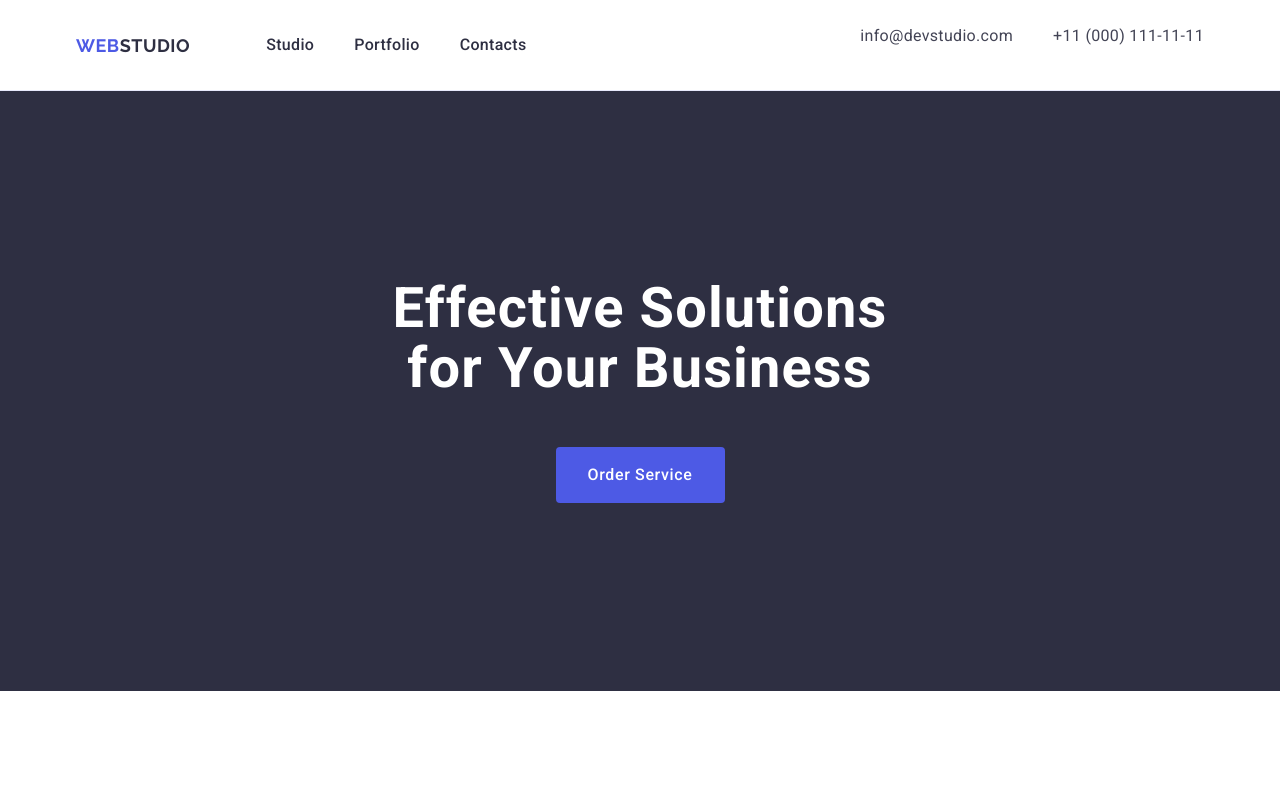
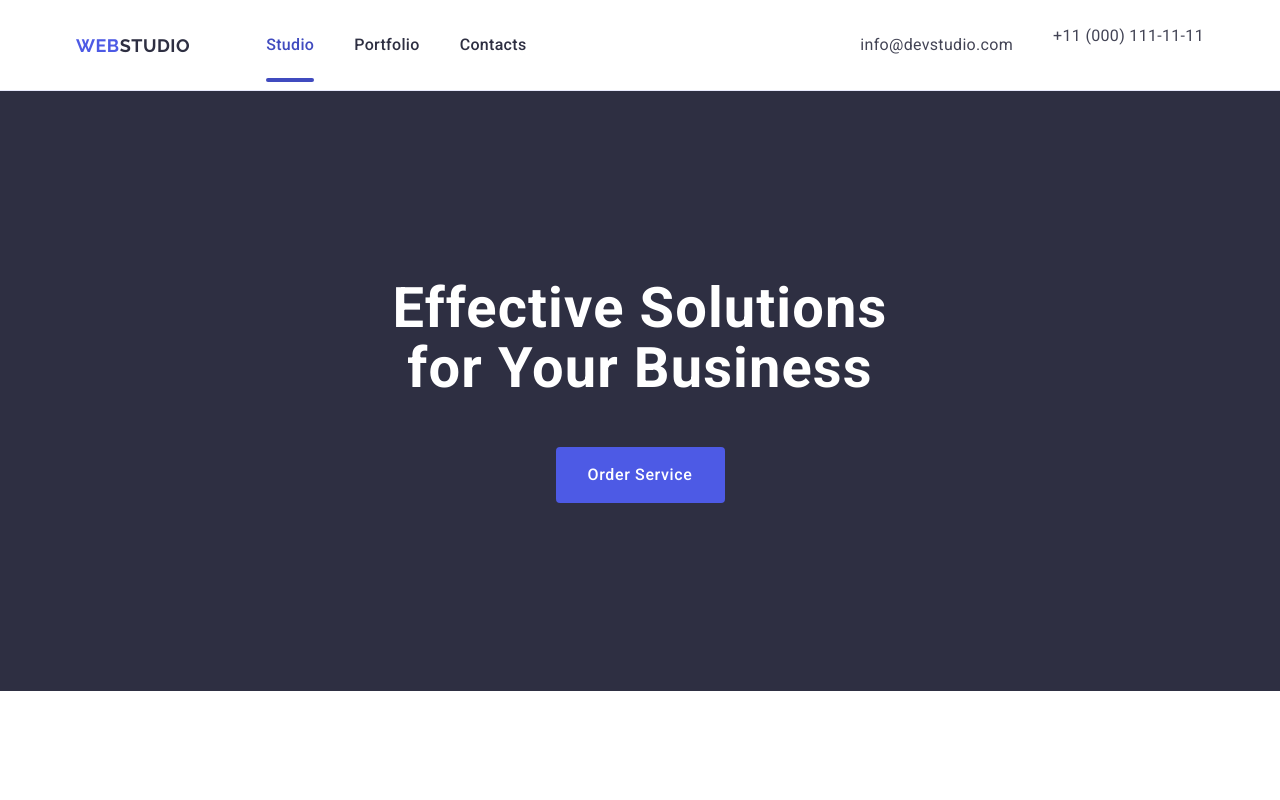
Before and after one commit to Yuliia-sketch/goit-markup-hw-04, a plain HTML site: page index.html in a window 1280 px wide. Shown: the top 800 px of the page. Drawn offline with nearby package versions, Linux system fonts and the light colour scheme.

Commit message:
add hw-04

```diff
--- a/css/styles.css
+++ b/css/styles.css
@@ -66,8 +66,22 @@ a{
     line-height: 1.5;
     letter-spacing: 0.02em;
     color: #2e2f42;
+    transition: color 250ms cubic-bezier(0.4, 0, 0.2, 1);
 }
-.nav-link:hover,.nav-link:focus,.contacts-link:hover,.contacts-link:focus{
+.nav-link.current{
+    position: relative;
+}
+.nav-link.current::after{
+    content: "";
+    position: absolute;
+    left: 0;
+    bottom: -1px;
+    width: 100%;
+    height: 4px;
+    border-radius: 2px;
+    background-color: #404bbf;
+}
+.nav-link:hover,.nav-link:focus,.contacts-link:hover,.contacts-link:focus, .nav-link.current{
     color:#404bbf;
 }
 .contacts-list{
@@ -187,7 +201,6 @@ a{
     background: #f4f4fd;
 }
 .main-title,.main-title-portfolio{
-    padding-top: 120px;
     margin-bottom: 72px;
     font-weight: 700;
     font-size: 36px;
--- a/index.html
+++ b/index.html
@@ -29,7 +29,7 @@
         >
         <ul class="nav-list">
           <li class="nav-items">
-            <a class="nav-link" href="./index.html">Studio</a>
+            <a class="nav-link current" href="./index.html">Studio</a>
           </li>
           <li class="nav-items">
             <a class="nav-link" href="">Portfolio</a>
@@ -44,7 +44,7 @@
           <li class="contacts-items">
             <a class="contacts-link" href="mailto:info@devstudio.com"
               >info@devstudio.com</a
-            ><br />
+            >
           </li>
           <li class="contacts-items">
             <a class="contacts-link" href="tel:+110001111111"
```
